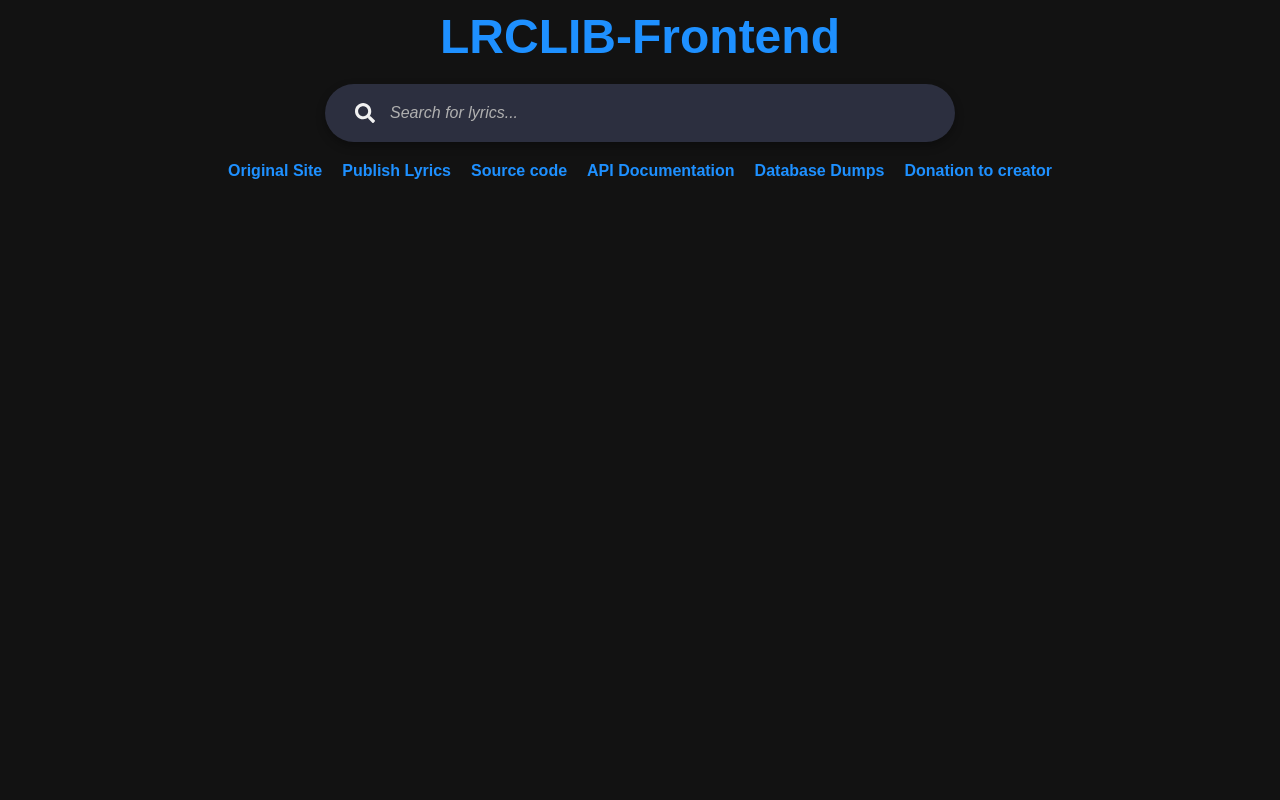
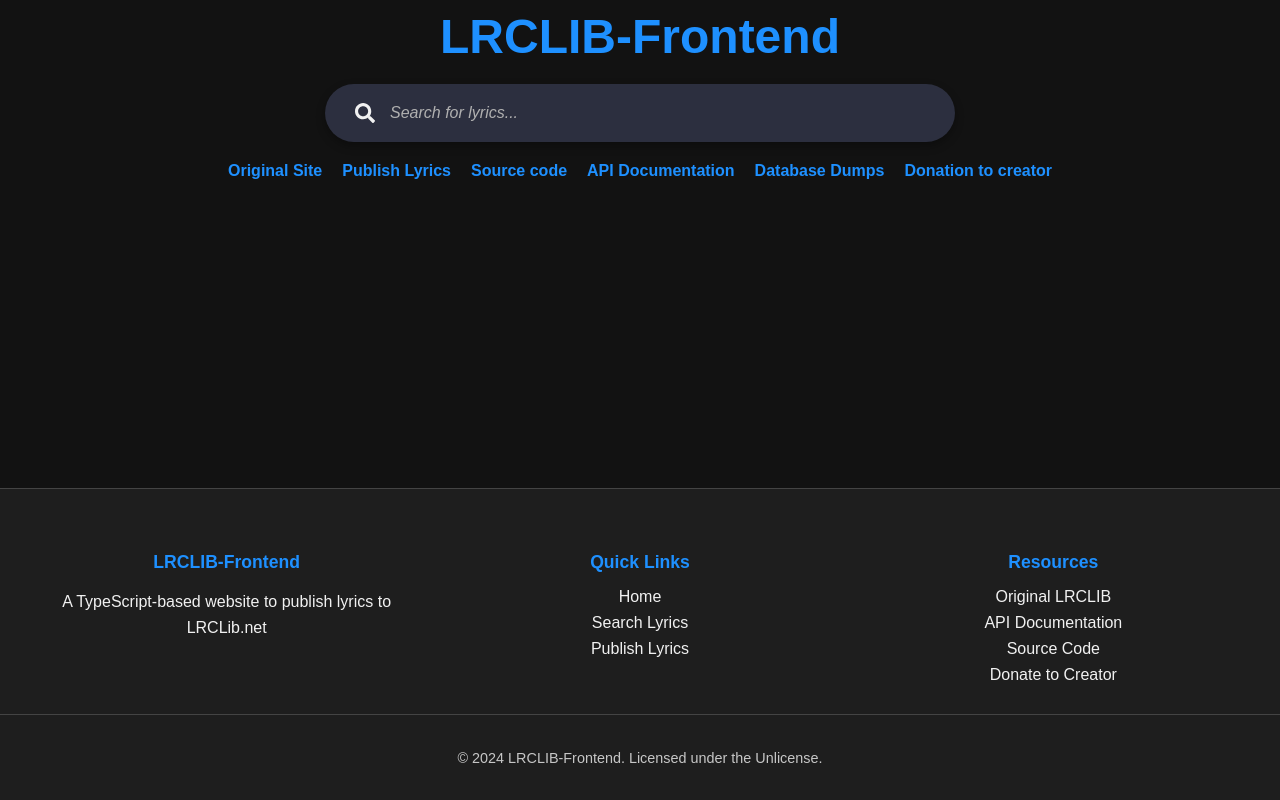
Before and after one commit to LaganYT/LRCLIB-Frontend, a Next.js app: page / in a window 1280 px wide. Shown: the part 312-1112 px from the top of the page. Before the commit the page ends 800 px from the top, so only its background shows below. Built offline with nearby package versions, Linux system fonts and the light colour scheme.

Commit message:
Integrate Layout component into the main App structure for consistent styling. Update search functionality to include a search button and handle Enter key events for improved user experience. Add global styles for layout, navbar, and footer to enhance overall design.

```diff
--- /dev/null
+++ b/components/Layout.tsx
@@ -0,0 +1,82 @@
+import { useRouter } from 'next/router';
+import Link from 'next/link';
+
+interface LayoutProps {
+  children: React.ReactNode;
+}
+
+export default function Layout({ children }: LayoutProps) {
+  const router = useRouter();
+  const isHomePage = router.pathname === '/';
+
+  return (
+    <div className="layout">
+      {!isHomePage && (
+        <nav className="navbar">
+          <div className="navbar-left">
+            <Link href="/" className="navbar-brand">
+              LRCLIB-Frontend
+            </Link>
+          </div>
+          <div className="navbar-center">
+            <Link href="/search" className="navbar-link">
+              Search
+            </Link>
+            <Link href="/publish" className="navbar-link">
+              Publish
+            </Link>
+          </div>
+          <div className="navbar-right">
+            <a href="https://lrclib.net/" className="navbar-link" target="_blank" rel="noopener noreferrer">
+              Original Site
+            </a>
+            <a href="https://github.com/LaganYT/LRCLIB-Frontend" className="navbar-link" target="_blank" rel="noopener noreferrer">
+              GitHub
+            </a>
+          </div>
+        </nav>
+      )}
+
+      <main className={isHomePage ? 'main-home' : 'main-content'}>
+        {children}
+      </main>
+
+      <footer className="footer">
+        <div className="footer-content">
+          <div className="footer-section">
+            <h4>LRCLIB-Frontend</h4>
+            <p>A TypeScript-based website to publish lyrics to LRCLib.net</p>
+          </div>
+          <div className="footer-section">
+            <h4>Quick Links</h4>
+            <div className="footer-links">
+              <Link href="/">Home</Link>
+              <Link href="/search">Search Lyrics</Link>
+              <Link href="/publish">Publish Lyrics</Link>
+            </div>
+          </div>
+          <div className="footer-section">
+            <h4>Resources</h4>
+            <div className="footer-links">
+              <a href="https://lrclib.net/" target="_blank" rel="noopener noreferrer">
+                Original LRCLIB
+              </a>
+              <a href="https://lrclib.net/docs" target="_blank" rel="noopener noreferrer">
+                API Documentation
+              </a>
+              <a href="https://github.com/LaganYT/LRCLIB-Frontend" target="_blank" rel="noopener noreferrer">
+                Source Code
+              </a>
+              <a href="https://github.com/tranxuanthang/lrclib" target="_blank" rel="noopener noreferrer">
+                Donate to Creator
+              </a>
+            </div>
+          </div>
+        </div>
+        <div className="footer-bottom">
+          <p>&copy; 2024 LRCLIB-Frontend. Licensed under the Unlicense.</p>
+        </div>
+      </footer>
+    </div>
+  );
+}
--- a/pages/_app.tsx
+++ b/pages/_app.tsx
@@ -1,10 +1,15 @@
 "use client";
 
 import type { AppProps } from 'next/app';
+import Layout from '../components/Layout';
 import '../styles/global.css';
 
 function App({ Component, pageProps }: AppProps) {
-  return <Component {...pageProps} />;
+  return (
+    <Layout>
+      <Component {...pageProps} />
+    </Layout>
+  );
 }
 
 export default App;
--- a/pages/search/[query].tsx
+++ b/pages/search/[query].tsx
@@ -58,18 +58,17 @@ export default function SearchResults() {
 
   return (
     <div className="container">
-      <div className="navbar">
-        <button onClick={() => router.push('/')} className="button">Home</button>
       <div className="search-bar">
         <FaSearch className="icon" />
         <input
           type="text"
           value={searchQuery}
           onChange={(e) => setSearchQuery(e.target.value)}
+          onKeyDown={(e) => e.key === 'Enter' && handleSearch()}
           placeholder="Search for lyrics..."
           className="input"
         />
-        </div>
+        <button onClick={handleSearch} className="button">Search</button>
       </div>
       <h1>Search Results for "{query}"</h1>
       {loading && <p>Loading...</p>}
--- a/styles/global.css
+++ b/styles/global.css
@@ -369,6 +369,141 @@ a:hover {
   font-weight: bold;
 }
 
+/* Layout */
+.layout {
+  min-height: 100vh;
+  display: flex;
+  flex-direction: column;
+}
+
+.main-home {
+  flex: 1;
+}
+
+.main-content {
+  flex: 1;
+  padding-top: 80px; /* Account for fixed navbar */
+}
+
+/* Navbar */
+.navbar {
+  position: fixed;
+  top: 0;
+  left: 0;
+  right: 0;
+  z-index: 1000;
+  background-color: var(--card-background);
+  border-bottom: 1px solid var(--border-color);
+  padding: 15px 20px;
+  display: flex;
+  justify-content: space-between;
+  align-items: center;
+  backdrop-filter: blur(10px);
+}
+
+.navbar-left {
+  flex: 1;
+}
+
+.navbar-brand {
+  font-size: 1.5rem;
+  font-weight: bold;
+  color: var(--primary-color);
+  text-decoration: none;
+}
+
+.navbar-brand:hover {
+  text-decoration: none;
+  color: var(--secondary-color);
+}
+
+.navbar-center {
+  display: flex;
+  gap: 30px;
+  flex: 1;
+  justify-content: center;
+}
+
+.navbar-right {
+  display: flex;
+  gap: 20px;
+  flex: 1;
+  justify-content: flex-end;
+}
+
+.navbar-link {
+  color: var(--text-color);
+  text-decoration: none;
+  padding: 8px 16px;
+  border-radius: 4px;
+  transition: background-color 0.2s ease, color 0.2s ease;
+}
+
+.navbar-link:hover {
+  background-color: var(--primary-color);
+  color: white;
+  text-decoration: none;
+}
+
+/* Footer */
+.footer {
+  background-color: var(--card-background);
+  border-top: 1px solid var(--border-color);
+  margin-top: auto;
+  padding: 40px 0 20px;
+}
+
+.footer-content {
+  max-width: 1200px;
+  margin: 0 auto;
+  padding: 0 20px;
+  display: grid;
+  grid-template-columns: repeat(auto-fit, minmax(250px, 1fr));
+  gap: 40px;
+}
+
+.footer-section h4 {
+  color: var(--primary-color);
+  margin-bottom: 15px;
+  font-size: 1.1rem;
+}
+
+.footer-section p {
+  color: var(--text-color);
+  line-height: 1.6;
+  margin-bottom: 15px;
+}
+
+.footer-links {
+  display: flex;
+  flex-direction: column;
+  gap: 8px;
+}
+
+.footer-links a {
+  color: var(--text-color);
+  text-decoration: none;
+  transition: color 0.2s ease;
+}
+
+.footer-links a:hover {
+  color: var(--primary-color);
+  text-decoration: none;
+}
+
+.footer-bottom {
+  margin-top: 30px;
+  padding-top: 20px;
+  border-top: 1px solid var(--border-color);
+  text-align: center;
+}
+
+.footer-bottom p {
+  color: var(--text-color);
+  font-size: 0.9rem;
+  opacity: 0.8;
+}
+
 /* Lyric syncing list */
 .lines {
   list-style: none;
```
Lines whose indentation alone changed are shown as unchanged.
